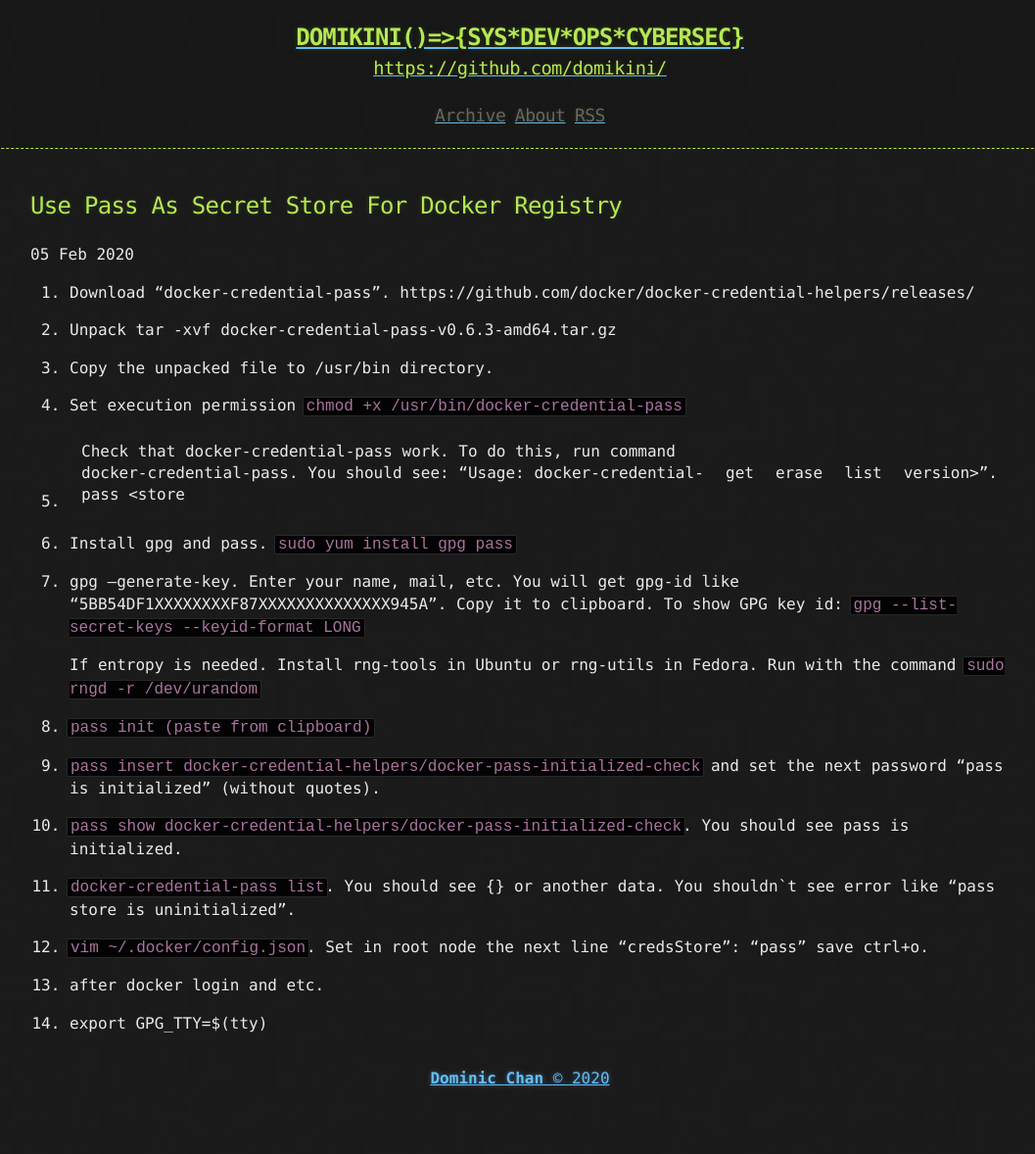
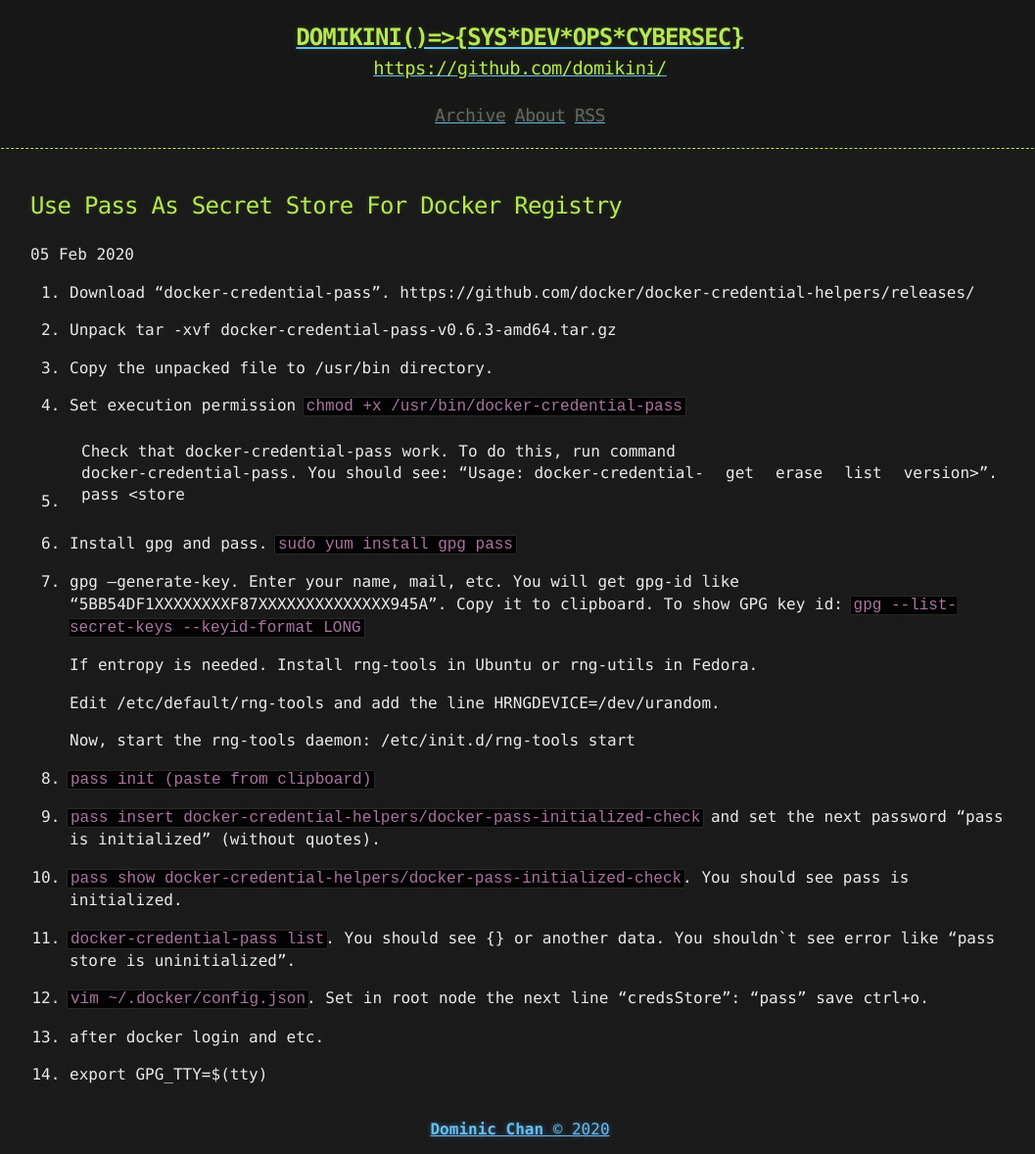
Before and after one commit to domikini/domikini.github.io, a Jekyll site: the page built from _posts/2020-02-05-Use-pass-as-secret-store-for-docker-registry.md, in a window 1280 px wide. Shown: the whole page at 98% size, without its empty margins (109-1166 px from the left). Built offline with Jekyll 4.4.1, drawn with Linux system fonts in a browser that asks for light colours; before the commit the page ends 1126 px from its top, so only the background shows below that.

Commit message:
update docs

```diff
--- a/_posts/2020-02-05-Use-pass-as-secret-store-for-docker-registry.md
+++ b/_posts/2020-02-05-Use-pass-as-secret-store-for-docker-registry.md
@@ -12,7 +12,11 @@
 
 7. gpg --generate-key. Enter your name, mail, etc. You will get gpg-id like "5BB54DF1XXXXXXXXF87XXXXXXXXXXXXXX945A". Copy it to clipboard. To show GPG key id: `gpg --list-secret-keys --keyid-format LONG`
 
-    If entropy is needed. Install rng-tools in Ubuntu or rng-utils in Fedora. Run with the command `sudo rngd -r /dev/urandom`
+    If entropy is needed. Install rng-tools in Ubuntu or rng-utils in Fedora.
+
+    Edit /etc/default/rng-tools and add the line HRNGDEVICE=/dev/urandom.
+
+    Now, start the rng-tools daemon: /etc/init.d/rng-tools start
 
 8. `pass init (paste from clipboard)`
 
```
